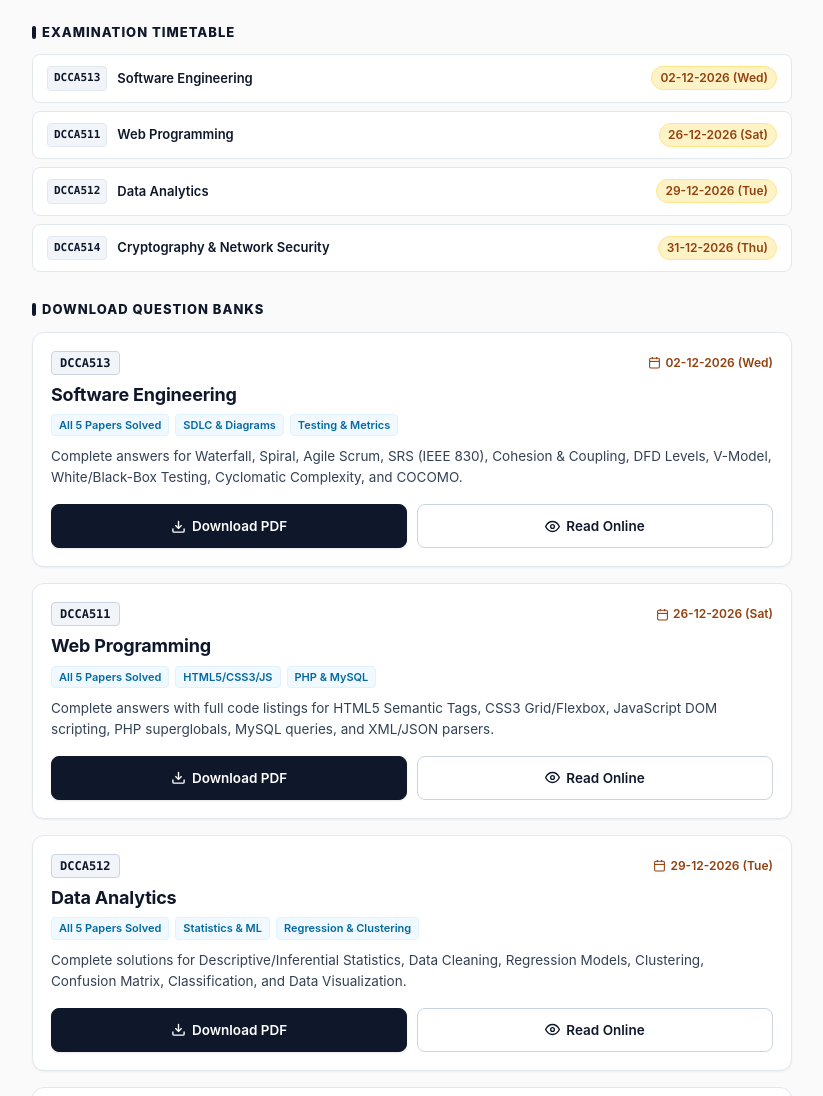
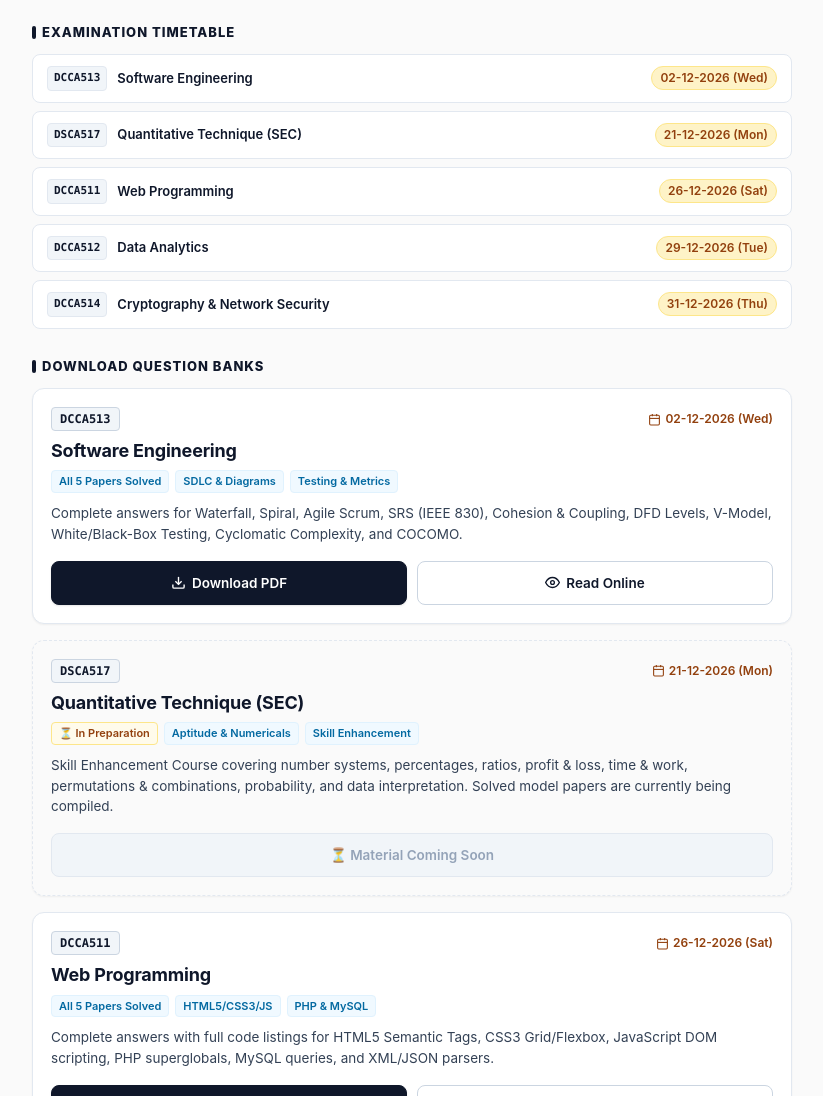
Before and after one commit to nikylogic/bcu-bca-5th-sem-notes, a plain HTML site: page index.html in a window 1280 px wide. Shown: the part 220-1316 px from the top of the page, without its empty margins (228-1051 px from the left). Drawn offline with Linux system fonts and the light colour scheme.

Commit message:
Update: Add DSCA517 Quantitative Technique with In Preparation / Coming Soon badge

```diff
--- a/index.html
+++ b/index.html
@@ -7,7 +7,7 @@
   <meta name="apple-mobile-web-app-capable" content="yes">
   <meta name="apple-mobile-web-app-status-bar-style" content="default">
   <title>BCU BCA 5th Sem — Solved Question Banks | Nikhil P</title>
-  <meta name="description" content="Complete Solved Model Question Banks for Bengaluru City University (BCU) BCA 5th Semester examinations. Software Engineering, Web Programming, Cryptography, and Data Analytics.">
+  <meta name="description" content="Complete Solved Model Question Banks for Bengaluru City University (BCU) BCA 5th Semester examinations. Software Engineering, Web Programming, Cryptography, Data Analytics, and Quantitative Technique.">
   <style>
     :root {
       --bg: #fafafa;
@@ -276,6 +276,12 @@
       border-radius: 4px;
     }
 
+    .mini-badge-pending {
+      color: #92400e;
+      background: #fffbeb;
+      border-color: #fde68a;
+    }
+
     .card-desc {
       font-size: 13.5px;
       color: var(--text-sub);
@@ -331,6 +337,17 @@
     .btn-read:hover {
       background: #f8fafc;
       border-color: #94a3b8;
+    }
+
+    .btn-disabled {
+      background: #f1f5f9;
+      color: #94a3b8;
+      border: 1px solid #e2e8f0;
+      cursor: not-allowed;
+    }
+
+    .btn-disabled:active {
+      transform: none;
     }
 
     /* Footer */
@@ -403,6 +420,13 @@
       </div>
       <div class="schedule-item">
         <div class="sched-left">
+          <span class="sched-code">DSCA517</span>
+          <span class="sched-name">Quantitative Technique (SEC)</span>
+        </div>
+        <span class="sched-date">21-12-2026 (Mon)</span>
+      </div>
+      <div class="schedule-item">
+        <div class="sched-left">
           <span class="sched-code">DCCA511</span>
           <span class="sched-name">Web Programming</span>
         </div>
@@ -461,7 +485,32 @@
         </div>
       </div>
 
-      <!-- 2. Web Programming -->
+      <!-- 2. Quantitative Technique (Coming Soon) -->
+      <div class="card" style="border-style: dashed; background: #fafafa;">
+        <div class="card-meta-top">
+          <span class="code-chip">DSCA517</span>
+          <span class="exam-tag">
+            <svg width="13" height="13" viewBox="0 0 24 24" fill="none" stroke="currentColor" stroke-width="2"><rect x="3" y="4" width="18" height="18" rx="2" ry="2"/><line x1="16" y1="2" x2="16" y2="6"/><line x1="8" y1="2" x2="8" y2="6"/><line x1="3" y1="10" x2="21" y2="10"/></svg>
+            21-12-2026 (Mon)
+          </span>
+        </div>
+        <h2 class="card-title">Quantitative Technique (SEC)</h2>
+        <div class="card-highlights">
+          <span class="mini-badge mini-badge-pending">⏳ In Preparation</span>
+          <span class="mini-badge">Aptitude & Numericals</span>
+          <span class="mini-badge">Skill Enhancement</span>
+        </div>
+        <p class="card-desc">
+          Skill Enhancement Course covering number systems, percentages, ratios, profit & loss, time & work, permutations & combinations, probability, and data interpretation. Solved model papers are currently being compiled.
+        </p>
+        <div class="card-actions">
+          <div class="btn btn-disabled">
+            ⏳ Material Coming Soon
+          </div>
+        </div>
+      </div>
+
+      <!-- 3. Web Programming -->
       <div class="card">
         <div class="card-meta-top">
           <span class="code-chip">DCCA511</span>
@@ -491,7 +540,7 @@
         </div>
       </div>
 
-      <!-- 3. Data Analytics -->
+      <!-- 4. Data Analytics -->
       <div class="card">
         <div class="card-meta-top">
           <span class="code-chip">DCCA512</span>
@@ -521,7 +570,7 @@
         </div>
       </div>
 
-      <!-- 4. Cryptography and Network Security -->
+      <!-- 5. Cryptography and Network Security -->
       <div class="card">
         <div class="card-meta-top">
           <span class="code-chip">DCCA514</span>
```
Also changed, not shown: 1 other file.
